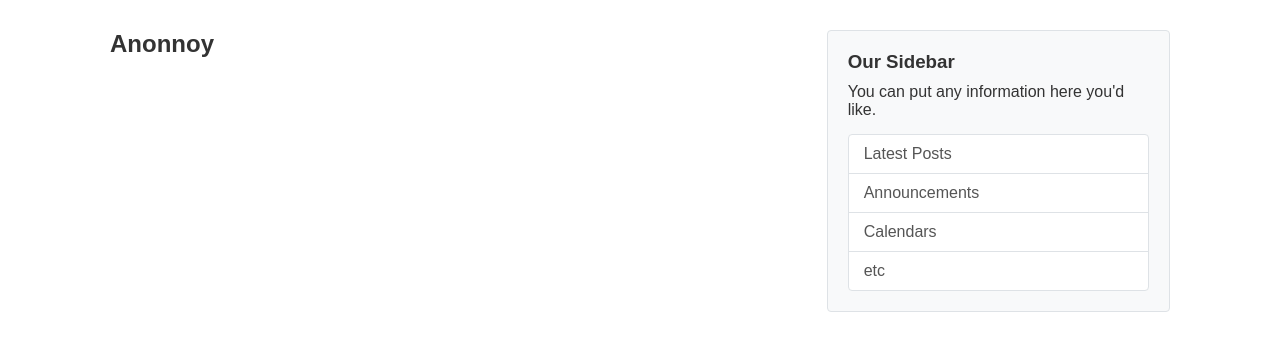
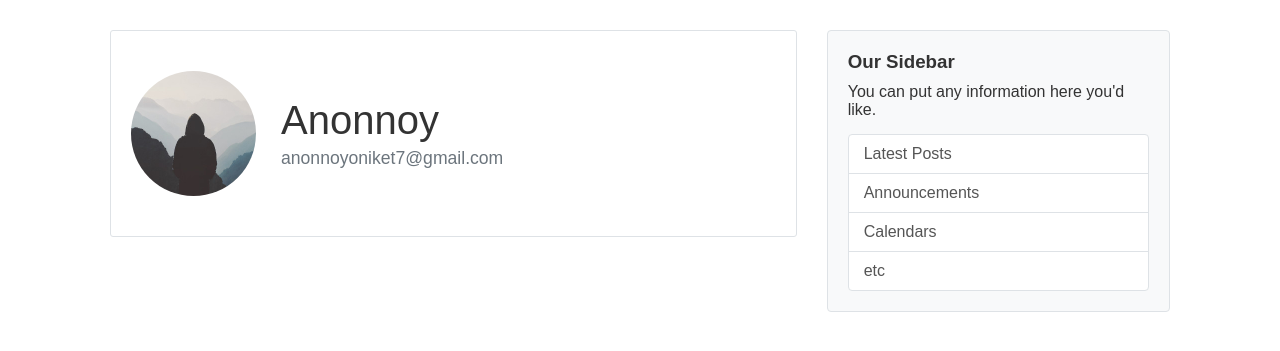
Before and after one commit to anonnoy-oniket/Blogging-Website, a Flask app: page /account in a window 1280 px wide. Shown: the part 52-403 px from the top of the page. Run offline with Flask 3, Linux system fonts and the light colour scheme; a user stored in the database is signed in.

Commit message:
added default pfp and my accounts page layout

```diff
--- a/flaskblog/static/styles.css
+++ b/flaskblog/static/styles.css
@@ -138,6 +138,39 @@ body {
     font-size: 14px;
 }
 
+/* Account Page Specific Styles */
+.content-section {
+    background: #ffffff;
+    padding: 20px;
+    border: 1px solid #dee2e6;
+    border-radius: 3px;
+    margin-bottom: 20px;
+}
+
+.media {
+    display: flex;
+    align-items: center;
+    padding: 20px 0;
+}
+
+.account-img {
+    height: 125px;
+    width: 125px;
+    margin-right: 25px;
+    border-radius: 50%; /* Makes it a perfect circle */
+    object-fit: cover;   /* Prevents image stretching */
+}
+
+.account-heading {
+    font-size: 2.5rem;
+    font-weight: 400;
+    margin-bottom: 5px;
+}
+
+.text-secondary {
+    color: #6c757d;
+    font-size: 1.1rem;
+}
 
 /* --- Responsive Design --- */
 
--- a/flaskblog/templates/account.html
+++ b/flaskblog/templates/account.html
@@ -2,6 +2,17 @@
 
 {% block content %}
 
-    <h1>{{current_user.username}}</h1>
+<div class="content-section">
+    <div class="media">
+        <img class="rounded-circle account-img"
+            src="default.jpg">
+
+        <div class="media-body">
+            <h2 class="account-heading">{{ current_user.username }}</h2>
+            <p class="text-secondary">{{ current_user.email }}</p>
+        </div>
+    </div>
+
+</div>
 
 {% endblock content %}
```
Also changed, not shown: flaskblog/static/profile_pics/default.jpg (added), instance/site.db.
